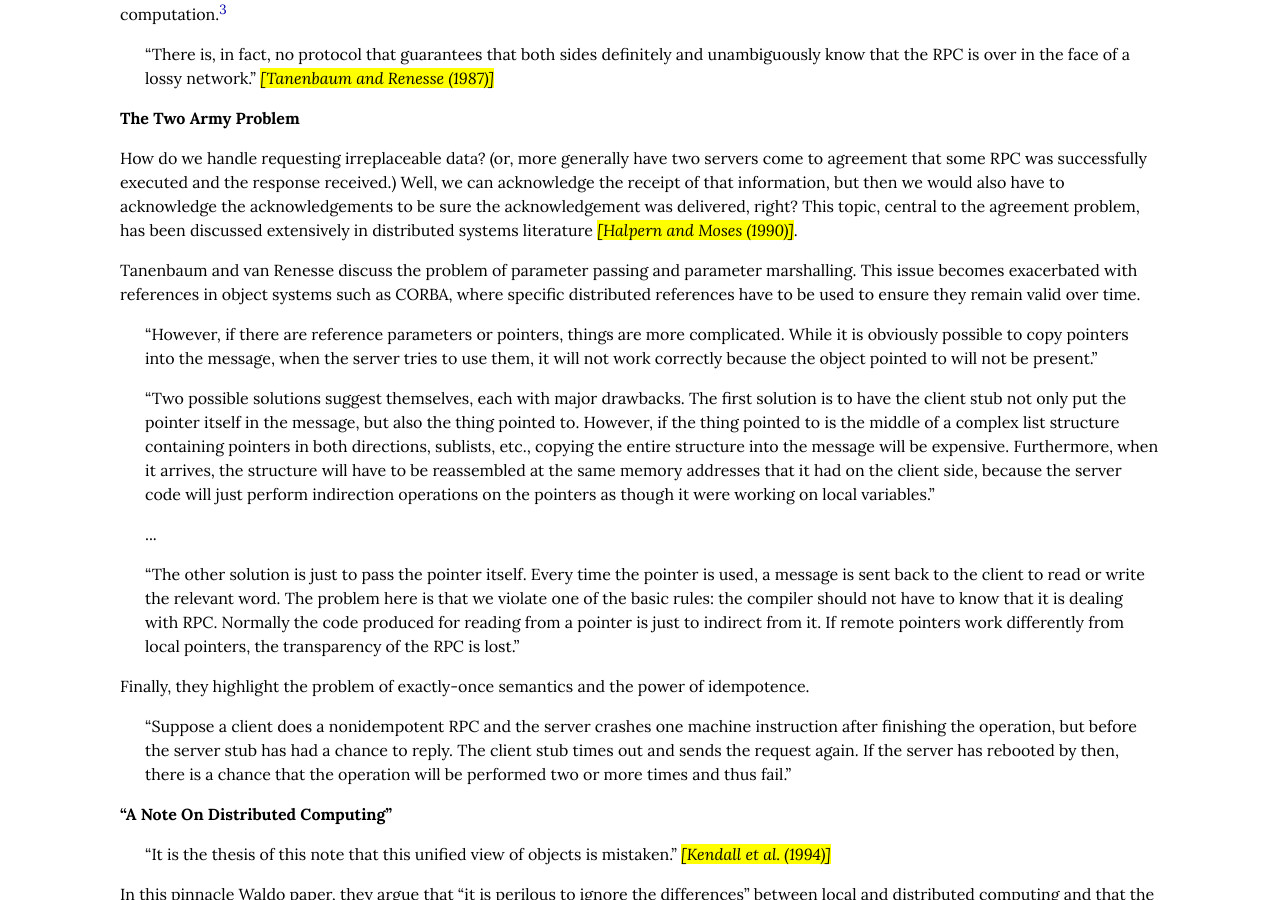
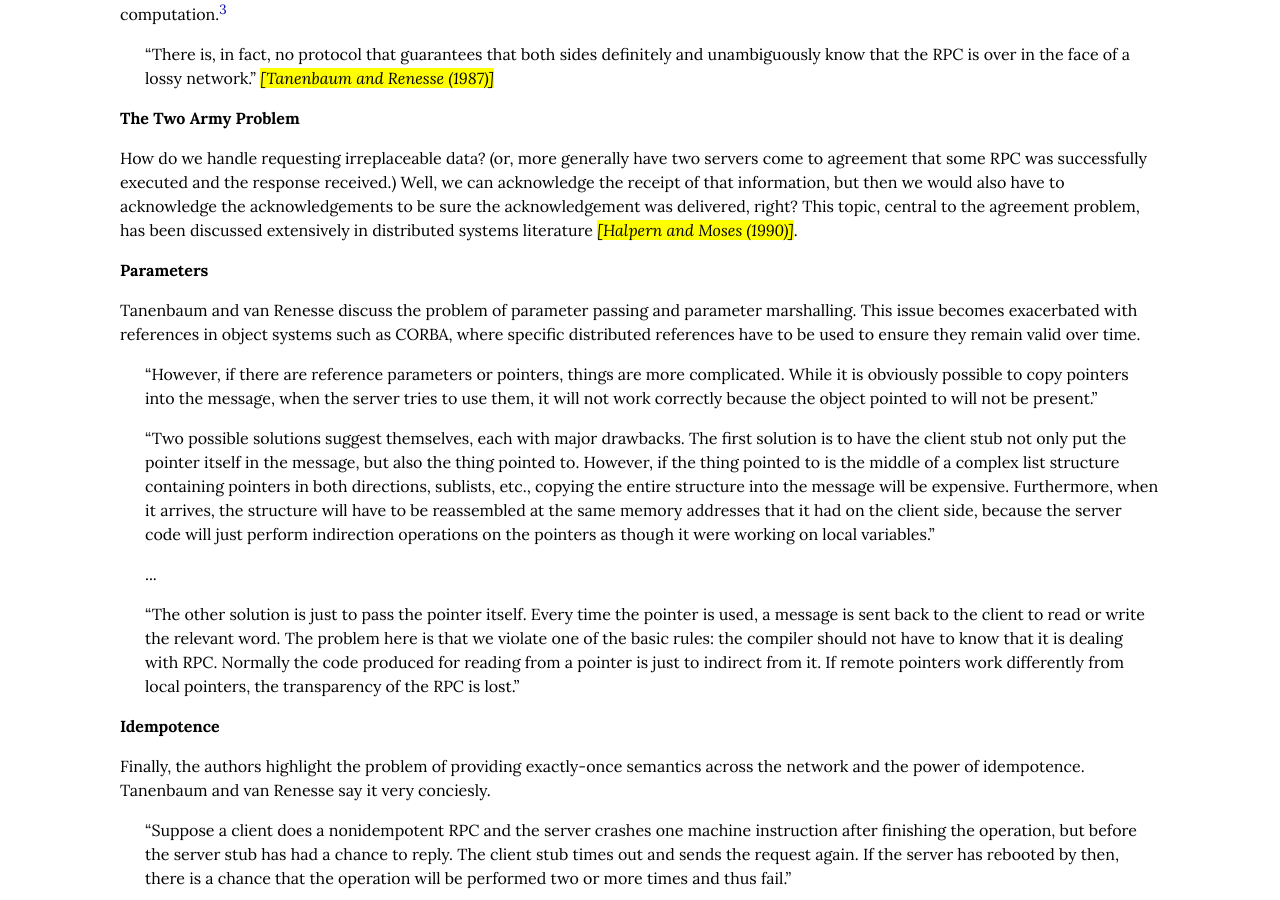
Before and after one commit to cmeiklejohn/cmeiklejohn.github.io, a Jekyll site: the page built from _posts/2016-04-12-rpc.markdown, in a window 1280 px wide and 900 px high, scrolled down 4227 px. Built offline with Jekyll 4.4.1, drawn with Linux system fonts in a browser that asks for light colours; comment, search, counter and statistics services are not loaded.

Commit message:
Formatting tweaks.

```diff
--- a/_posts/2016-04-12-rpc.markdown
+++ b/_posts/2016-04-12-rpc.markdown
@@ -106,6 +106,7 @@ Modern day RPC mechanisms.</p></li>
 </blockquote>
 <h4 id="the-two-army-problem">The Two Army Problem</h4>
 <p>How do we handle requesting irreplaceable data? (or, more generally have two servers come to agreement that some RPC was successfully executed and the response received.) Well, we can acknowledge the receipt of that information, but then we would also have to acknowledge the acknowledgements to be sure the acknowledgement was delivered, right? This topic, central to the agreement problem, has been discussed extensively in distributed systems literature <span class="citation">Halpern and Moses (1990)</span>.</p>
+<h4 id="parameters">Parameters</h4>
 <p>Tanenbaum and van Renesse discuss the problem of parameter passing and parameter marshalling. This issue becomes exacerbated with references in object systems such as CORBA, where specific distributed references have to be used to ensure they remain valid over time.</p>
 <blockquote>
 <p>“However, if there are reference parameters or pointers, things are more complicated. While it is obviously possible to copy pointers into the message, when the server tries to use them, it will not work correctly because the object pointed to will not be present.”</p>
@@ -113,7 +114,8 @@ Modern day RPC mechanisms.</p></li>
 <p>...</p>
 <p>“The other solution is just to pass the pointer itself. Every time the pointer is used, a message is sent back to the client to read or write the relevant word. The problem here is that we violate one of the basic rules: the compiler should not have to know that it is dealing with RPC. Normally the code produced for reading from a pointer is just to indirect from it. If remote pointers work differently from local pointers, the transparency of the RPC is lost.”</p>
 </blockquote>
-<p>Finally, they highlight the problem of exactly-once semantics and the power of idempotence.</p>
+<h4 id="idempotence">Idempotence</h4>
+<p>Finally, the authors highlight the problem of providing exactly-once semantics across the network and the power of idempotence. Tanenbaum and van Renesse say it very conciesly.</p>
 <blockquote>
 <p>“Suppose a client does a nonidempotent RPC and the server crashes one machine instruction after finishing the operation, but before the server stub has had a chance to reply. The client stub times out and sends the request again. If the server has rebooted by then, there is a chance that the operation will be performed two or more times and thus fail.”</p>
 </blockquote>
```
